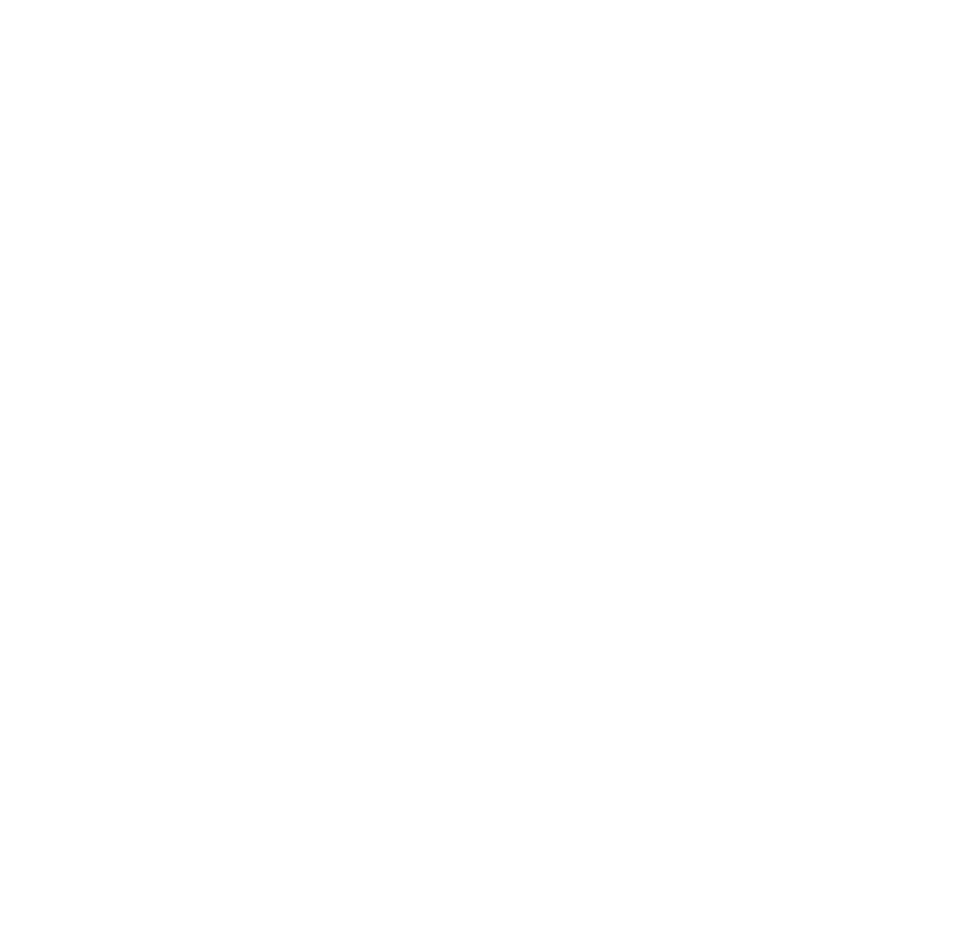
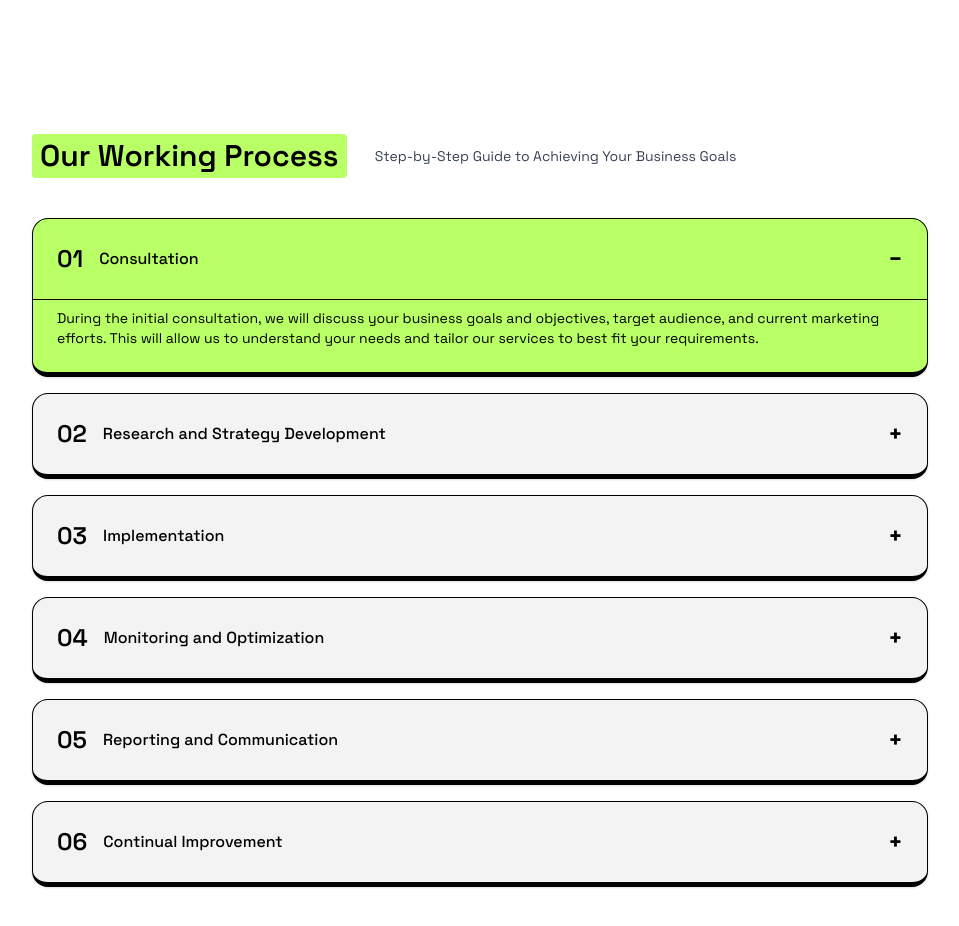
Before and after one commit to FahadBinQaiser/Positivus, a React (Vite) app: page / in a window 1280 px wide. Shown: the part 2820-3746 px from the top of the page, without its empty margins (160-1119 px from the left). Before the commit the page ends 2874 px from the top, so only its background shows below. Built offline with nearby package versions, Linux system fonts and the light colour scheme.

Commit message:
Working process section 75% done

```diff
--- a/src/workingProcess/WorkingProcess.jsx
+++ b/src/workingProcess/WorkingProcess.jsx
@@ -1,10 +1,93 @@
-import React from 'react';
+import React, { useState } from "react";
+
+const processSteps = [
+  {
+    step: "01",
+    title: "Consultation",
+    description:
+      "During the initial consultation, we will discuss your business goals and objectives, target audience, and current marketing efforts. This will allow us to understand your needs and tailor our services to best fit your requirements.",
+  },
+  {
+    step: "02",
+    title: "Research and Strategy Development",
+  },
+  {
+    step: "03",
+    title: "Implementation",
+  },
+  {
+    step: "04",
+    title: "Monitoring and Optimization",
+  },
+  {
+    step: "05",
+    title: "Reporting and Communication",
+  },
+  {
+    step: "06",
+    title: "Continual Improvement",
+  },
+];
 
 const WorkingProcess = () => {
-    return(
-        <>
+  const [activeIndex, setActiveIndex] = useState(0); // First one open
 
-        </>
-    )
-}
+  const toggleIndex = (index) => {
+    setActiveIndex(index === activeIndex ? null : index);
+  };
+
+  return (
+    <section className="max-w-4xl mx-auto px-4 sm:px-0 py-20 font-['Space_Grotesk']">
+      {/* Section Header */}
+      <div className="mb-10 flex flex-col sm:flex-row sm:items-center gap-3">
+        <h2 className="text-2xl sm:text-3xl font-semibold bg-[#B9FF66] px-2 py-1 rounded w-fit">
+          Our Working Process
+        </h2>
+        <p className="text-sm text-gray-700 sm:ml-4 max-w-md">
+          Step-by-Step Guide to Achieving Your Business Goals
+        </p>
+      </div>
+
+      {/* Accordion */}
+      <div className="flex flex-col gap-4">
+        {processSteps.map((item, index) => {
+          const isOpen = activeIndex === index;
+
+          return (
+            <div
+              key={index}
+              className={`rounded-2xl border border-black border-b-[5px] overflow-hidden shadow-sm ${
+                isOpen ? "bg-[#B9FF66]" : "bg-[#F3F3F3]"
+              }`}
+            >
+              <button
+                onClick={() => toggleIndex(index)}
+                className="flex items-center justify-between w-full px-6 py-6"
+              >
+                <div className="flex items-center gap-4 text-left">
+                  <span className="text-xl sm:text-2xl font-semibold">
+                    {item.step}
+                  </span>
+                  <span className="text-sm sm:text-base font-medium">
+                    {item.title}
+                  </span>
+                </div>
+                <span className="text-xl sm:text-2xl font-bold">
+                  {isOpen ? "−" : "+"}
+                </span>
+              </button>
+
+              {isOpen && item.description && (
+                <div className="px-6 pt-2 pb-6 text-sm text-black border-t border-black">
+                  {item.description}
+                </div>
+              )}
+            </div>
+          );
+        })}
+      </div>
+    </section>
+  );
+};
+
 export default WorkingProcess;
```
